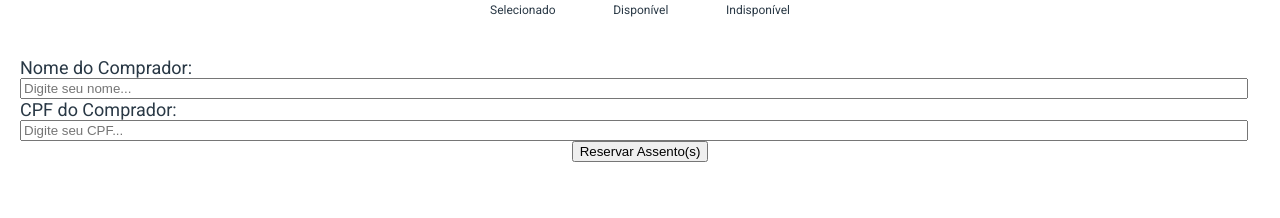
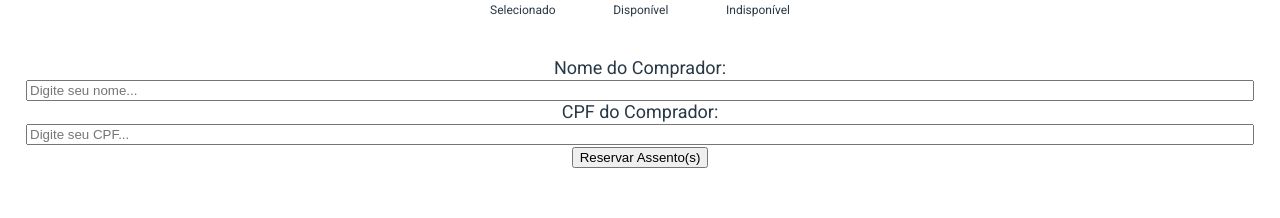
Before and after one commit to setsukanaomi/projeto10-cineflex, a React (Vite) app: page /assentos/1 in a window 1280 px wide. Shown: the part 202-420 px from the top of the page. Built offline with nearby package versions, Linux system fonts and the light colour scheme; no server answers.

Commit message:
Teste de input 2

```diff
--- a/src/pages/SeatsPage/SeatsPage.jsx
+++ b/src/pages/SeatsPage/SeatsPage.jsx
@@ -71,11 +71,13 @@ export default function SeatsPage() {
         </CaptionItem>
       </CaptionContainer>
       <FormContainer>
-        Nome do Comprador:
-        <input required pattern="^[A-Za-z]+$" data-test="client-name" placeholder="Digite seu nome..." />
-        CPF do Comprador:
-        <input required pattern="^\d+$" data-test="client-cpf" placeholder="Digite seu CPF..." />
-        <button data-test="book-seat-btn">Reservar Assento(s)</button>
+        <form>
+          Nome do Comprador:
+          <input required type="text" pattern="^[A-Za-z]+$" data-test="client-name" placeholder="Digite seu nome..." />
+          CPF do Comprador:
+          <input required type="number" pattern="^\d+$" data-test="client-cpf" placeholder="Digite seu CPF..." />
+          <button data-test="book-seat-btn">Reservar Assento(s)</button>
+        </form>
       </FormContainer>
       <FooterContainer data-test="footer">
         <div>
```
